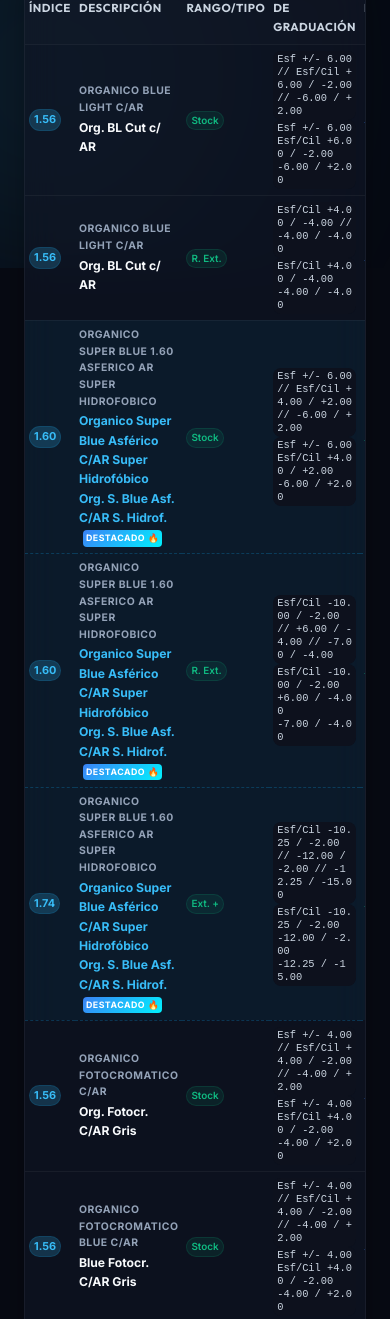
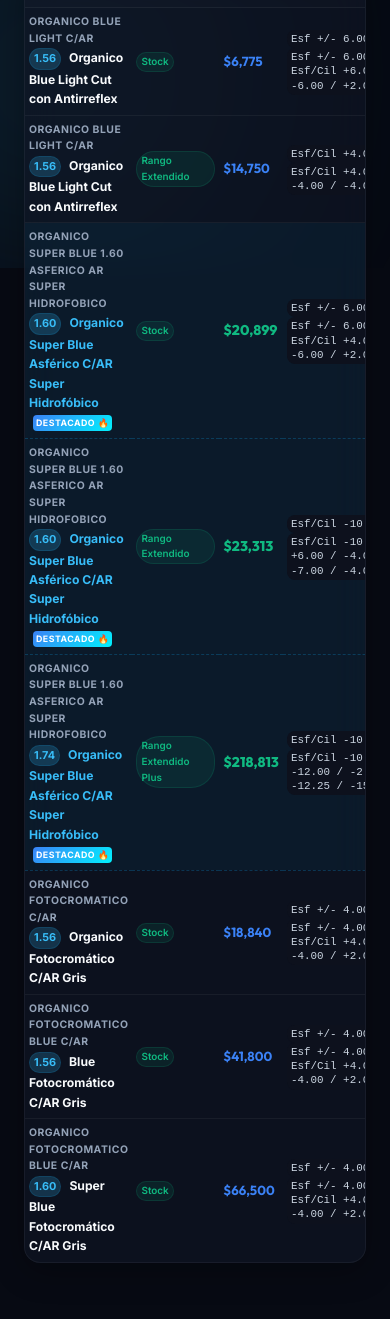
Before and after one commit to jeredonato07-dot/precios-forjarc, a plain HTML site: page index.html in a window 390 px wide. Shown: the part 576-1895 px from the top of the page. Drawn offline with Linux system fonts and the light colour scheme.

Commit message:
Update table columns layout: description and prices first, specs last; full text names, optimized horizontal scrolling

```diff
--- a/app.js
+++ b/app.js
@@ -269,34 +269,26 @@ function renderAllTables() {
       html += `<tr${rowClass}>`;
 
       if (key === 'stock') {
-        let nameHtml = `
-          <strong class="desktop-only">${item.name}</strong>
-          <strong class="mobile-only">${abbreviateForMobile(item.name)}</strong>
-        `;
+        let nameHtml = `<span class="badge-index" style="margin-right: 0.5rem; vertical-align: middle;">${item.index}</span><strong>${item.name}</strong>`;
         if (item.featured) {
           nameHtml += ` <span class="badge-promo" style="display: inline-block; font-size: 0.65rem; font-weight: 800; padding: 2px 6px; border-radius: 4px; background: var(--gradient-primary); color: white; margin-left: 0.5rem; text-transform: uppercase; letter-spacing: 0.5px; vertical-align: middle;">Destacado 🔥</span>`;
         }
         html += `
-          <td><span class="badge-index">${item.index}</span></td>
           <td>
             <span class="badge-brand">${item.brand}</span>
             ${nameHtml}
           </td>
           <td>
-            <span class="badge-range desktop-only">${item.type}</span>
-            <span class="badge-range mobile-only">${abbreviateTypeForMobile(item.type)}</span>
+            <span class="badge-range">${item.type}</span>
           </td>
+          <td class="price-value">${item.price}</td>
           <td>
             <span class="params-text desktop-only">${item.params}</span>
             <span class="params-text mobile-only">${formatParamsForMobile(item.params)}</span>
           </td>
-          <td class="price-value">${item.price}</td>
         `;
       } else if (key === 'monofocal_lab') {
-        let nameHtml = `
-          <strong class="desktop-only">${item.name}</strong>
-          <strong class="mobile-only">${abbreviateForMobile(item.name)}</strong>
-        `;
+        let nameHtml = `<strong>${item.name}</strong>`;
         if (item.colors) {
           nameHtml += '<div class="color-options" style="margin-top: 0.35rem; display: flex; gap: 0.35rem; flex-wrap: wrap;">';
           item.colors.forEach(c => {
@@ -333,29 +325,22 @@ function renderAllTables() {
 
         html += `
           <td>${nameHtml}</td>
+          <td class="price-value">${item.traditionalPrice}</td>
+          <td class="price-value">${item.digitalPrice}</td>
           <td><span class="params-text">${item.sphRange}</span></td>
           <td><span class="params-text">${item.cylRange}</span></td>
-          <td class="price-value">${item.traditionalPrice}</td>
-          <td class="price-value">${item.digitalPrice}</td>
         `;
       } else if (key === 'bifocal') {
         html += `
-          <td>
-            <strong class="desktop-only">${item.name}</strong>
-            <strong class="mobile-only">${abbreviateForMobile(item.name)}</strong>
-          </td>
+          <td><strong>${item.name}</strong></td>
+          <td class="price-value">${item.price}</td>
           <td><span class="params-text">${item.sphRange}</span></td>
           <td><span class="params-text">${item.cylRange}</span></td>
           <td><span class="params-text">${item.addRange}</span></td>
-          <td class="price-value">${item.price}</td>
         `;
       } else if (key === 'multifocal_digital') {
         html += `
-          <td>
-            <strong class="desktop-only">${item.name}</strong>
-            <strong class="mobile-only">${abbreviateForMobile(item.name)}</strong>
-          </td>
-          <td><span class="badge-index">${item.index}</span></td>
+          <td><strong>${item.name}</strong> <span class="badge-index" style="margin-left: 0.25rem;">${item.index}</span></td>
           <td class="price-value">${item.one}</td>
           <td class="price-value">${item.new}</td>
           <td class="price-value">${item.free}</td>
@@ -363,27 +348,17 @@ function renderAllTables() {
         `;
       } else if (key === 'ocupacional_digital') {
         html += `
-          <td>
-            <strong class="desktop-only">${item.name}</strong>
-            <strong class="mobile-only">${abbreviateForMobile(item.name)}</strong>
-          </td>
-          <td><span class="badge-index">${item.index}</span></td>
+          <td><strong>${item.name}</strong> <span class="badge-index" style="margin-left: 0.25rem;">${item.index}</span></td>
           <td class="price-value">${item.price}</td>
         `;
       } else if (key === 'tratamientos') {
         html += `
-          <td>
-            <strong class="desktop-only">${item.name}</strong>
-            <strong class="mobile-only">${abbreviateForMobile(item.name)}</strong>
-          </td>
+          <td><strong>${item.name}</strong></td>
           <td class="price-value">${item.price}</td>
         `;
       } else if (key === 'calibrados_trabajos') {
         html += `
-          <td>
-            <strong class="desktop-only">${item.name}</strong>
-            <strong class="mobile-only">${abbreviateForMobile(item.name)}</strong>
-          </td>
+          <td><strong>${item.name}</strong></td>
           <td class="price-value">${item.fullRim}</td>
           <td class="price-value">${item.grooved}</td>
           <td class="price-value">${item.drilled}</td>
--- a/data.js
+++ b/data.js
@@ -2,7 +2,7 @@ const PRICING_DATA = {
   stock: {
     title: "Lentes de Stock Rango Extendido",
     description: "Lentes monofocales listos para entrega inmediata o en rango extendido de stock.",
-    headers: ["Índice", "Descripción", "Rango/Tipo", "Parámetros de Graduación", "Precio"],
+    headers: ["Descripción", "Rango/Tipo", "Precio", "Parámetros de Graduación"],
     items: [
       {
         index: "1.56",
@@ -77,7 +77,7 @@ const PRICING_DATA = {
   monofocal_lab: {
     title: "Monofocal Laboratorio",
     description: "Lentes monofocales fabricadas a medida en laboratorio. Diferencia de precio según método de tallado.",
-    headers: ["Descripción", "Rango Esférico", "Rango Cilíndrico", "Tallado Tradicional CNC", "Tallado Digital"],
+    headers: ["Descripción", "Tallado Tradicional CNC", "Tallado Digital", "Rango Esférico", "Rango Cilíndrico"],
     items: [
       {
         name: "1.56 Orgánico Blue Light",
@@ -141,7 +141,7 @@ const PRICING_DATA = {
   bifocal: {
     title: "Bifocal",
     description: "Lentes de laboratorio con dos focos para visión lejana y cercana.",
-    headers: ["Descripción", "Rango Esférico", "Rango Cilíndrico", "Rango Adición", "Precio"],
+    headers: ["Descripción", "Precio", "Rango Esférico", "Rango Cilíndrico", "Rango Adición"],
     items: [
       {
         name: "Orgánico Blue Light Cut",
@@ -162,7 +162,7 @@ const PRICING_DATA = {
   multifocal_digital: {
     title: "Multifocales Digitales",
     description: "Lentes progresivas de tallado digital con tecnologías adaptadas a diferentes exigencias.",
-    headers: ["Descripción", "Índice", "ONE (HD Clásico)", "NEW (HD Plus)", "FREE (HD Premium)", "PRO (HD Élite)"],
+    headers: ["Descripción", "ONE (HD Clásico)", "NEW (HD Plus)", "FREE (HD Premium)", "PRO (HD Élite)"],
     subheaders: {
       "ONE (HD Clásico)": "El punto de entrada a la tecnología digital.",
       "NEW (HD Plus)": "Mejora en la amplitud del corredor visual.",
@@ -247,7 +247,7 @@ const PRICING_DATA = {
   ocupacional_digital: {
     title: "Ocupacional Digital",
     description: "Lentes diseñadas para trabajo en oficina y pantallas a distancias intermedias y cercanas.",
-    headers: ["Descripción", "Índice", "Precio"],
+    headers: ["Descripción", "Precio"],
     items: [
       {
         name: "Orgánico Blue Light",
--- a/style.css
+++ b/style.css
@@ -851,13 +851,11 @@ tr.row-featured td strong.desktop-only {
   }
 
   .params-text {
-    font-size: 0.65rem !important;
-    line-height: 1.25 !important;
+    font-size: 0.68rem !important;
+    line-height: 1.3 !important;
     padding: 2px 4px !important;
-    white-space: normal !important;
+    white-space: nowrap !important; /* Keep technical specs in a clean single line for horizontal scrolling */
     display: inline-block !important;
-    max-width: 100px !important;
-    word-break: break-all !important;
   }
 
   .badge-index {
@@ -881,14 +879,19 @@ tr.row-featured td strong.desktop-only {
     padding: 1px 3px !important;
   }
 
-  /* Allow scrolling container fallback if necessary, but keep it tight */
-  .tab-content table {
-    min-width: 100%; /* Force table to fit screen width */
+  /* Set minimum widths for multi-column tables to scroll cleanly on mobile */
+  #cat-stock table,
+  #cat-monofocal_lab table,
+  #cat-bifocal table,
+  #cat-multifocal_digital table,
+  #cat-calibrados_trabajos table {
+    min-width: 620px !important;
   }
 
-  /* Specific fix for multifocal digital table with 6 columns to scroll nicely on small screens */
-  #cat-multifocal_digital table {
-    min-width: 450px !important;
+  /* 2-column tables fit 100% of mobile screens with no scroll needed */
+  #cat-ocupacional_digital table,
+  #cat-tratamientos table {
+    min-width: 100% !important;
   }
 
   /* Optimize table responsive scrolls */
```
